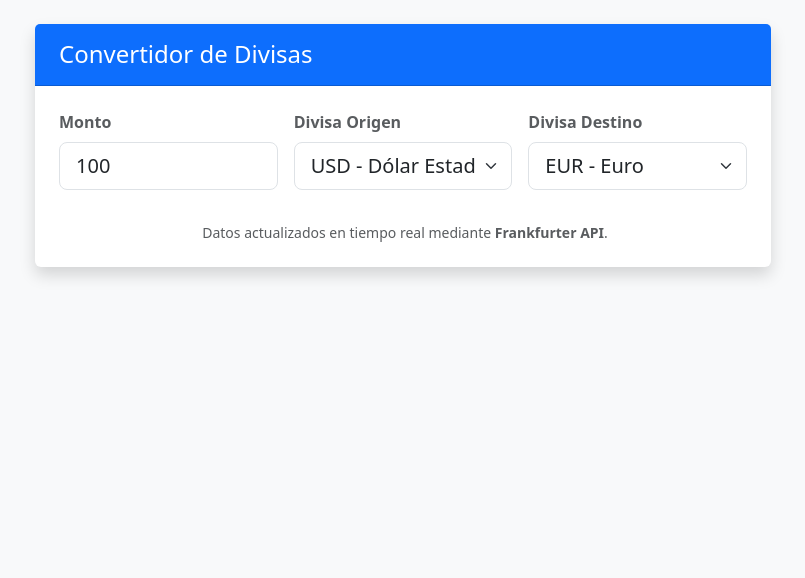
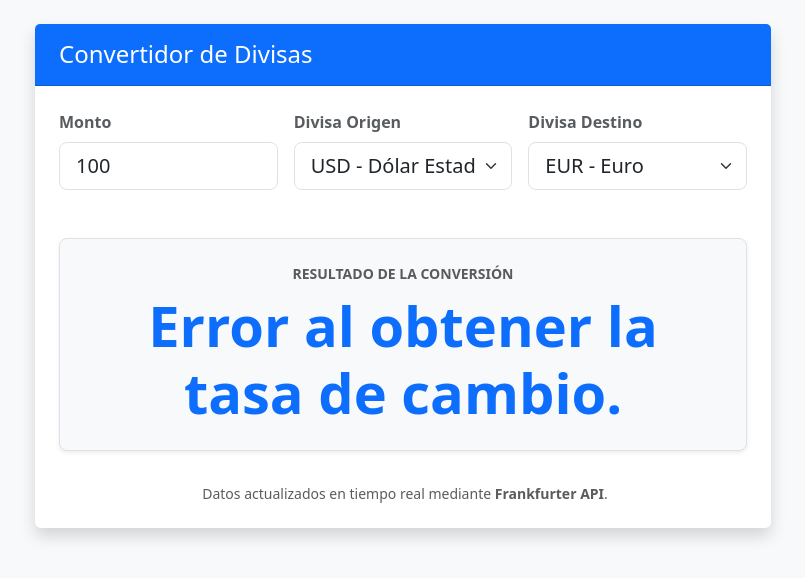
Before and after one commit to rafapolo22/FinanzasApp, a Flask app: page /divisas in a window 1280 px wide. Shown: the part 80-658 px from the top of the page, without its empty margins (237-1042 px from the left). Run offline with Flask 3, Linux system fonts and the light colour scheme; the visitor is signed in with stand-in values (Sample User, id 1).

Commit message:
Fix: convertidor de divisas con mensaje de carga y manejo de errores

```diff
--- a/modules/idiomas.py
+++ b/modules/idiomas.py
@@ -115,6 +115,7 @@ TRADUCCIONES = {
         'convertir': 'Convertir',
         'resultado_conversion': 'Resultado de la Conversión',
         'error_conversion': 'Error al obtener la tasa de cambio.',
+        'cargando': 'Cargando...',
     },
     'en': {
         'dashboard': 'Dashboard',
@@ -232,5 +233,6 @@ TRADUCCIONES = {
         'convertir': 'Convert',
         'resultado_conversion': 'Conversion Result',
         'error_conversion': 'Error obtaining exchange rate.',
+        'cargando': 'Loading...',
     }
 }
--- a/templates/divisas.html
+++ b/templates/divisas.html
@@ -56,9 +56,10 @@
                 </div>
 
                 <div id="loading" class="mt-5 text-center" style="display: none;">
-                    <div class="spinner-border text-primary" role="status">
+                    <div class="spinner-border text-primary mb-2" role="status">
                         <span class="visually-hidden">Loading...</span>
                     </div>
+                    <p class="text-muted mt-2 fw-semibold" id="loading-texto">{{ _('cargando') }}</p>
                 </div>
             </div>
             <div class="card-footer bg-transparent border-0 text-center pb-4">
@@ -104,13 +105,21 @@ document.addEventListener('DOMContentLoaded', function() {
             loading.style.display = 'block';
             resultadoContainer.style.display = 'none';
 
+            console.log(`Realizando petición de conversión: https://api.frankfurter.app/latest?amount=${monto}&from=${origen}&to=${destino}`);
             fetch(`https://api.frankfurter.app/latest?amount=${monto}&from=${origen}&to=${destino}`)
                 .then(response => {
-                    if (!response.ok) throw new Error('Network error');
+                    console.log('Respuesta HTTP recibida de Frankfurter API:', response.status, response.statusText);
+                    if (!response.ok) {
+                        throw new Error(`Error HTTP: ${response.status} ${response.statusText}`);
+                    }
                     return response.json();
                 })
                 .then(data => {
+                    console.log('Datos de conversión exitosos:', data);
                     const resultado = data.rates[destino];
+                    if (resultado === undefined) {
+                        throw new Error(`La divisa de destino (${destino}) no está en las tasas devueltas por la API.`);
+                    }
                     const formatMonto = new Intl.NumberFormat().format(monto);
                     const formatRes = new Intl.NumberFormat().format(resultado);
                     resultadoTexto.innerText = `${formatMonto} ${origen} = ${formatRes} ${destino}`;
@@ -118,7 +127,15 @@ document.addEventListener('DOMContentLoaded', function() {
                     loading.style.display = 'none';
                 })
                 .catch(error => {
-                    console.error('Error fetching conversion:', error);
+                    console.error('Error al realizar la conversión de divisas:', error);
+                    console.log('Detalles del error de conversión:', {
+                        monto: monto,
+                        origen: origen,
+                        destino: destino,
+                        mensajeError: error.message
+                    });
+                    resultadoTexto.innerText = "{{ _('error_conversion') }}";
+                    resultadoContainer.style.display = 'block';
                     loading.style.display = 'none';
                 });
         }, 300);
```
